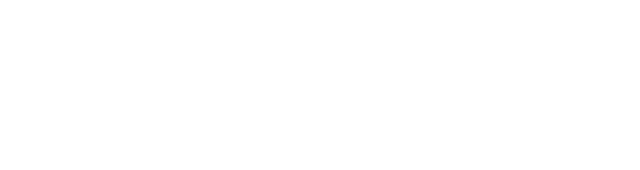
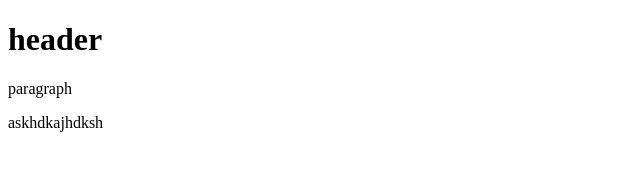
Before and after one commit to nadavtal/gittest, a plain HTML site: page index.html in a window 1280 px wide. Shown: the whole page, without its empty margins (0-640 px from the left). Drawn offline with Linux system fonts and the light colour scheme.

Commit message:
second commit

```diff
--- a/index.html
+++ b/index.html
@@ -5,6 +5,8 @@
     <title>git test</title>
 </head>
 <body>
-
+    <h1>header</h1>
+<p>paragraph</p>
+<p>askhdkajhdksh</p>
 </body>
 </html>
```
Also changed, not shown: 1 other file.
